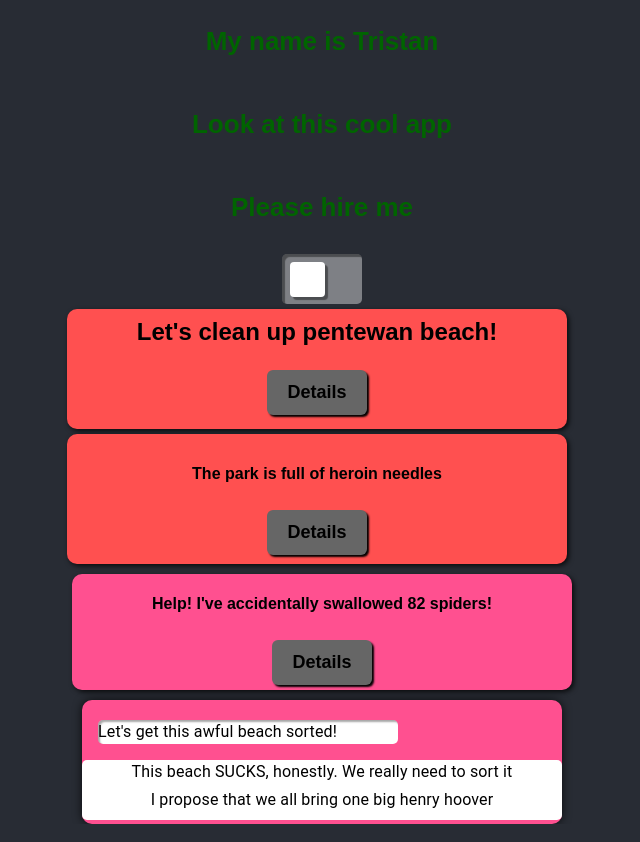
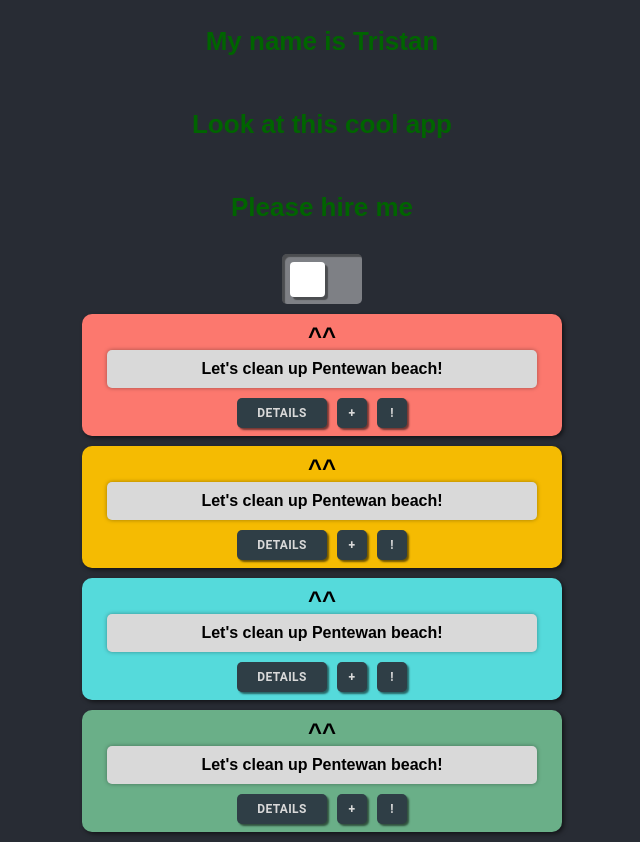
Before and after one commit to TrisRosco/portfolio, a React (Create React App) app in the folder pf/: page / in a window 1280 px wide. Shown: the whole page, without its empty margins (318-958 px from the left). Built offline with nearby package versions, Linux system fonts and the light colour scheme; a web font is replaced by a local one.

Commit message:
Well this looks great but the code is a mess. In my defence I was playing around with it

```diff
--- a/pf/src/components/app/App.js
+++ b/pf/src/components/app/App.js
@@ -8,8 +8,6 @@ import Card from "../card";
 import Card2 from "../card2";
 import Card3 from "../card3";
 import Card4 from "../card4";
-
-
 
 function App() {
   const [isNVGOn, setIsNVGOn] = useState(false);
@@ -44,12 +42,46 @@ function App() {
           {/* <Button>Click me</Button> */}
           <ToggleSwitch TestId="toggle" onClick={nvgMode} />
         </div>
-        <Card header="Let's clean up pentewan beach!" body="This beach is utterly disgusting, let's do something about it!" />
-        <Card2 header="The park is full of heroin needles" body="I can't eat them all by myself" />
-        <Card3 color="#ff5090" header="Help! I've accidentally swallowed 82 spiders!" body="I was trying to tie my shoes!" />
+        {/* <Card header="Let's clean up pentewan beach!" body="This beach is utterly disgusting, let's do something about it!" /> */}
+        {/* <Card2 header="The park is full of heroin needles" body="I can't eat them all by myself" /> */}
+        {/* <Card3 color="#ff5090" header="Help! I've accidentally swallowed 82 spiders!" body="I was trying to tie my shoes!" /> */}
         {/* <img src={jeff} alt="jeff" /> */}
-        <Card4></Card4>
-
+        <Card4
+          color="#FC786E"
+          header="Let's clean up Pentewan beach!"
+          body="Hey guys!
+          So some of you have probably noticed
+          the horrific state of Pentewan beach!
+          Let’s clean it up!
+          I can provide gloves and bags, I just need some people to volunteer their hands."
+        ></Card4>
+        <Card4
+          color="#F5BB02"
+          header="Let's clean up Pentewan beach!"
+          body="Hey guys!
+          So some of you have probably noticed
+          the horrific state of Pentewan beach!
+          Let’s clean it up!
+          I can provide gloves and bags, I just need some people to volunteer their hands."
+        ></Card4>
+        <Card4
+          color="#55DADB"
+          header="Let's clean up Pentewan beach!"
+          body="Hey guys!
+          So some of you have probably noticed
+          the horrific state of Pentewan beach!
+          Let’s clean it up!
+          I can provide gloves and bags, I just need some people to volunteer their hands."
+        ></Card4>
+        <Card4
+          color="#6AAF88"
+          header="Let's clean up Pentewan beach!"
+          body="Hey guys!
+          So some of you have probably noticed
+          the horrific state of Pentewan beach!
+          Let’s clean it up!
+          I can provide gloves and bags, I just need some people to volunteer their hands."
+        ></Card4>
       </header>
     </div>
   );
--- a/pf/src/components/button/styles.css
+++ b/pf/src/components/button/styles.css
@@ -1,4 +1,4 @@
-button {
+/* button {
     background-color: rgb(102, 102, 102);
     border-radius: 6px;
     width: 100px;
@@ -32,4 +32,4 @@ button {
     100% {
       scale : 1;
     }
-  }
+  } */
--- a/pf/src/components/card4/index.js
+++ b/pf/src/components/card4/index.js
@@ -1,71 +1,159 @@
-import * as React from "react";
+import React, { useState } from "react";
 import List from "@mui/material/List";
-import ListItemButton from "@mui/material/ListItemButton";
-import ListItemIcon from "@mui/material/ListItemIcon";
 import ListItemText from "@mui/material/ListItemText";
 import Collapse from "@mui/material/Collapse";
-import { motion } from "framer-motion";
-import { height, maxHeight } from "@mui/system";
+import Badge from "@mui/material/Badge";
+import Button from "@mui/material/Button";
 
-export default function Card4() {
-  const [open, setOpen] = React.useState(true);
+export default function Card4(props) {
+  const [open, setOpen] = useState(false);
+  const [thumbsUp, setThumbsUp] = useState(0);
 
-  const handleClick = () => {
+  const handleExpand = () => {
     setOpen(!open);
   };
 
+  const handleThumbsUp = () => {
+    setThumbsUp(thumbsUp + 1);
+  };
+
   return (
-    <motion.div>
-    <List
-      sx={{
-        width: "100%",
-        maxWidth: 480,
-        bgcolor: "#ff5090",
+    <div
+      style={{
+        width: 480,
+        backgroundColor: props.color,
         borderRadius: "10px",
         border: "none",
-        boxShadow: "0px 0px 10px 0px rgba(0,0,0,0.75)",
-        allignItems: "center",
-        justifyContent: "center",
-        display: "inline-block",
+        boxShadow: "2px 2px 4px 0px rgba(0, 0, 0, 0.55)",
+        marginBottom: "10px",
+        marginTop: "10px",
+        paddingBottom: 0,
       }}
-      component="nav"
-      aria-labelledby="nested-list-subheader"
     >
-      <ListItemButton onClick={handleClick}>
-        <ListItemText
-          primary="Let's get this awful beach sorted!"
+      <List component="nav" aria-labelledby="nested-list-subheader">
+        <h2
+          style={{
+            marginTop: "0px",
+            marginBottom: "0px",
+          }}
+        >
+          ^^
+        </h2>
+        <h4
+          style={{
+            backgroundColor: "#D9D9D9",
+            borderRadius: "5px",
+            margin: "0 25px 10px",
+            padding: "10px",
+            boxShadow: "0px 0px 4px 0px rgba(0, 0, 0, 0.35)",
+          }}
+        >
+          {props.header}
+        </h4>
+        <Button
+          onClick={handleExpand}
+          variant="contained"
           sx={{
-            bgcolor: "white",
+            bgcolor: "#2F3E46",
+            color: "#D9D9D9",
+            boxShadow: "2px 2px 2px 0px rgba(0, 0, 0, 0.55)",
+            borderRadius: "5px",
+            fontSize: "12px",
+            fontWeight: "bold",
+            width: "90px",
+            height: "30px",
+            alignContent: "left",
+            marginRight: "auto",
+            ":hover": {
+              backgroundColor: "#D9D9D9",
+              color: "#2F3E46",
+              boxShadow: "2px 2px 1px 0px rgba(0, 0, 0, 0.55)",
+              transition: "0.2s",
+            },
+            ":active": {
+              backgroundColor: "#D9D9D9",
+              color: "#2F3E46",
+              transform: "translate(2px, 2px)",
+              boxShadow: "0px 0px 0px 0px rgba(0, 0, 0, 0.55)",
+              transition: "0.1s",
+            },
+          }}
+        >
+          Details
+        </Button>
+        <Badge
+          badgeContent={thumbsUp}
+          color="primary"
+          sx={{
+            marginLeft: "10px",
+          }}
+        >
+          <Button
+            onClick={handleThumbsUp}
+            variant="contained"
+            sx={{
+              bgcolor: "#2F3E46",
+              color: "#D9D9D9",
+              boxShadow: "2px 2px 2px 0px rgba(0, 0, 0, 0.55)",
+              borderRadius: "5px",
+              fontSize: "12px",
+              fontWeight: "bold",
+              width: 30,
+              height: 30,
+              minWidth: 0,
+              padding: 0,
+              "& .MuiButton-label": {
                 width: "100%",
-            height: "100%",
-            maxWidth: 300,
-            maxHeight: 100,
+              },
+            }}
+          >
+            +
+          </Button>
+        </Badge>
+        <Button
+          variant="contained"
+          sx={{
+            bgcolor: "#2F3E46",
+            color: "#D9D9D9",
+            boxShadow: "2px 2px 2px 0px rgba(0, 0, 0, 0.55)",
             borderRadius: "5px",
-            border: "none",
-            boxShadow: "inset 2px 2px 2px 0px rgba(0,0,0,0.35)",
-            allignItems: "center",
-            justifyContent: "center",
-            display: "inline-block",
+            fontSize: "12px",
+            fontWeight: "bold",
+            width: 30,
+            height: 30,
+            minWidth: 0,
+            padding: 0,
+            marginLeft: "10px",
+            "& .MuiButton-label": {
+              width: "100%",
+            },
           }}
-        />
-      </ListItemButton>
+        >
+          !
+        </Button>
         <Collapse in={open} timeout="auto" unmountOnExit>
           <List
             component="div"
             disablePadding
             sx={{
-            bgcolor: "white",
+              bgcolor: "#D9D9D9",
               height: "100%",
-            maxHeight: 100,
+              maxHeight: 500,
               borderRadius: "5px",
               border: "none",
+              zIndex: 1,
             }}
           >
-          <ListItemText primary="This beach SUCKS, honestly. We really need to sort it" />
-          <ListItemText primary="I propose that we all bring one big henry hoover" />
+            <ListItemText
+              primary={props.body}
+              sx={{
+                padding: "10px",
+                marginBottom: "0px",
+              }}
+            />
           </List>
         </Collapse>
       </List>
-    </motion.div>
+    </div>
   );
 }
```
Lines whose indentation alone changed are shown as unchanged.
